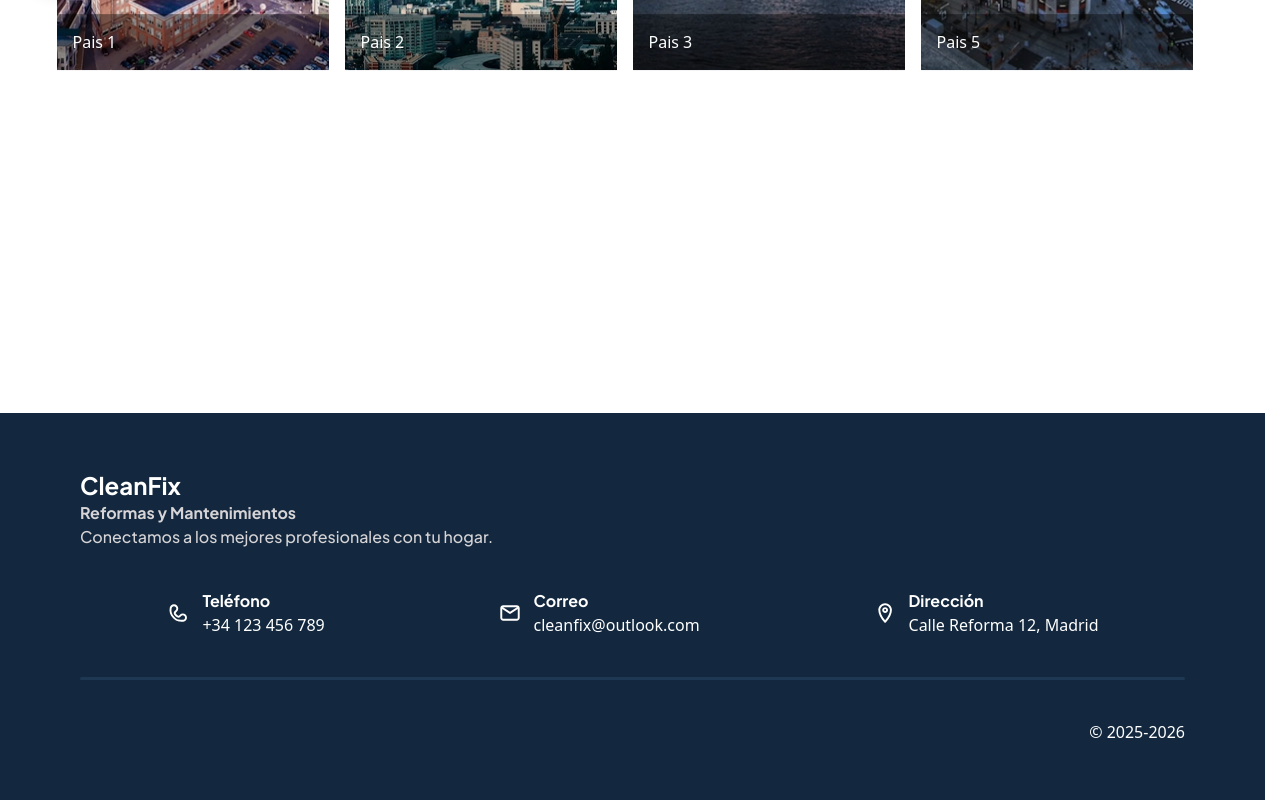
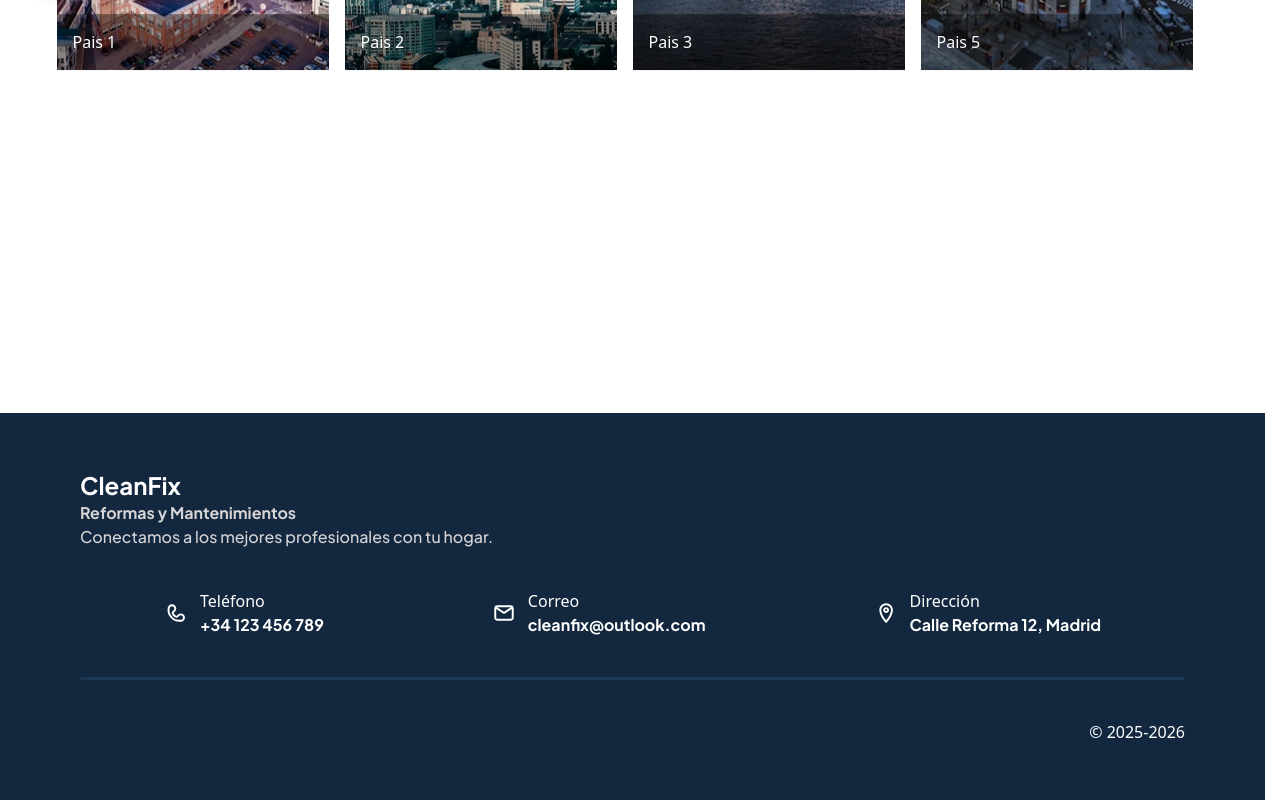
Before and after one commit to hdhdhdhdxd/CleanFix-SummerCamp2025, an Angular app in the folder CleanFix-frontend/: page /home in a window 1280 px wide. Shown: the part 3323-4123 px from the top of the page. Built offline with nearby package versions, Linux system fonts and the light colour scheme; a web font is replaced by a local one.

Commit message:
fix: corrige el orden de los elementos en el pie de página para mejorar la legibilidad

```diff
--- a/CleanFix-frontend/src/app/ui/shared/footer/footer.html
+++ b/CleanFix-frontend/src/app/ui/shared/footer/footer.html
@@ -13,24 +13,24 @@
         <li class="flex items-center space-x-3">
           <img src="/svg/phone.svg" alt="Teléfono" class="h-6 w-6" />
           <span class="text-brand-0">
-            <strong class="block">Teléfono</strong>
-            +34 123 456 789
+            Teléfono
+            <strong class="block">+34 123 456 789</strong>
           </span>
         </li>
 
         <li class="flex items-center space-x-3">
           <img src="/svg/email.svg" alt="Email" class="h-6 w-6" />
           <span class="text-brand-0">
-            <strong class="block">Correo</strong>
-            cleanfix&#64;outlook.com
+            Correo
+            <strong class="block">cleanfix&#64;outlook.com</strong>
           </span>
         </li>
 
         <li class="flex items-center space-x-3">
           <img src="/svg/location.svg" alt="Ubicación" class="h-6 w-6" />
           <span class="text-brand-0">
-            <strong class="block">Dirección</strong>
-            Calle Reforma 12, Madrid
+            Dirección
+            <strong class="block">Calle Reforma 12, Madrid</strong>
           </span>
         </li>
       </ul>
```
